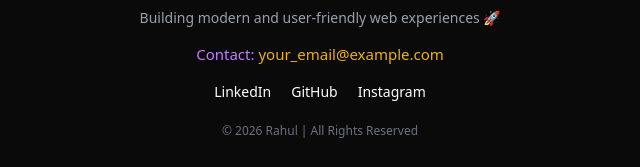
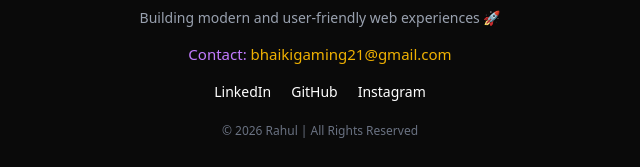
Before and after one commit to RAHULKR00123/Portfolio, a plain HTML site: page skills.html in a window 1280 px wide. Shown: the part 1535-1702 px from the top of the page, 320-960 px from the left. Drawn offline with nearby package versions, Linux system fonts and the light colour scheme.

Commit message:
updated code

```diff
--- a/skills.html
+++ b/skills.html
@@ -107,43 +107,38 @@
 
     <div class="flex flex-col items-center justify-center text-center p-[30px] text-white">
 
-        <!-- Logo / Name -->
+
         <div class="text-[30px] font-bold text-yellow-500" style="font-family: fantasy;">
             RAHUL
         </div>
 
-        <!-- Short Line -->
+
         <div class="text-gray-400 text-[14px] mt-[10px]">
             Building modern and user-friendly web experiences 🚀
         </div>
 
-        <!-- Contact -->
+
         <div class="mt-[15px] text-[15px]">
             <span class="text-purple-400">Contact:</span>
-            <a href="mailto:your_email@example.com" class="text-yellow-500 hover:underline">
-                your_email@example.com
+            <a href="bhaikigaming21@gmail.com" class="text-yellow-500 hover:underline">
+                bhaikigaming21@gmail.com
             </a>
         </div>
 
-        <!-- Social / Links -->
+
         <div class="flex gap-[20px] mt-[15px] text-[14px]">
             <div class="nav_buttons cursor-pointer">LinkedIn</div>
-            <div class="nav_buttons cursor-pointer">GitHub</div>
+            <div class="nav_buttons cursor-pointer"><a href="https://github.com/RAHULKR00123"></a>GitHub</div>
             <div class="nav_buttons cursor-pointer">Instagram</div>
         </div>
 
-        <!-- Bottom Line -->
+
+
         <div class="mt-[20px] text-gray-500 text-[12px]">
             © 2026 Rahul | All Rights Reserved
         </div>
 
     </div>
-
-</div>
-
-
-        </div>
-    </div>
 </body>
 
 </html>
```
Also changed, not shown: contact.html (+6 -4 lines), index.html (+9 -8 lines), 1 other file.
